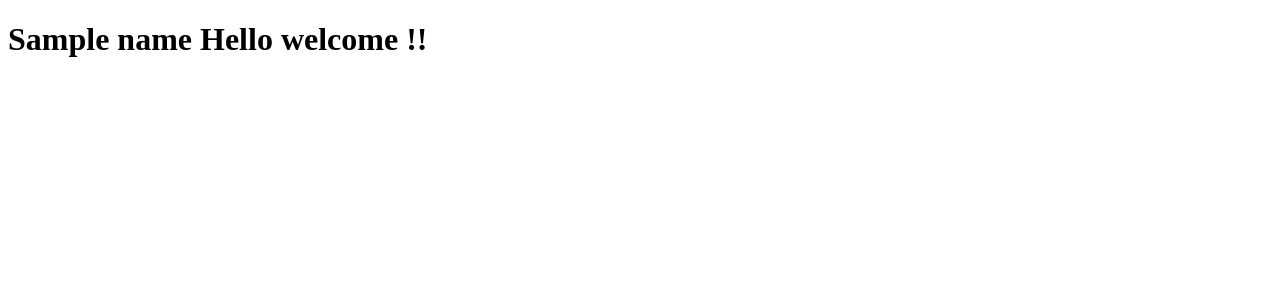
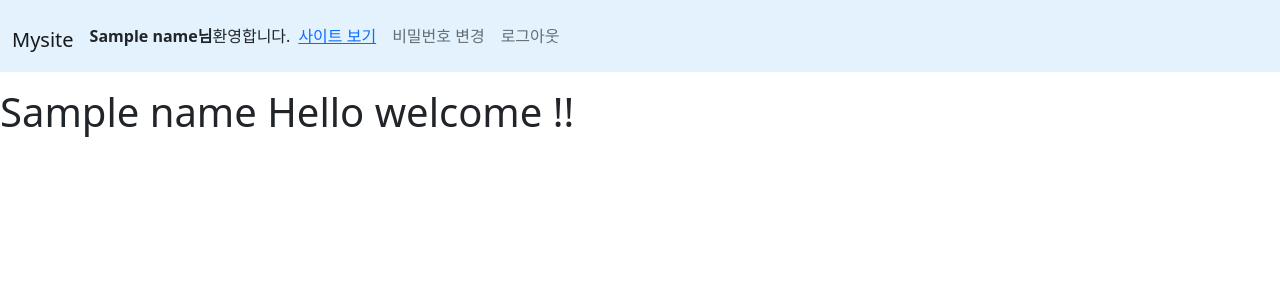
Before and after one commit to Frankensosege/email-login, a Django app: template templates/welcome.html in a window 1280 px wide. Shown: the top 300 px of the page. Run offline with Django 3.2, Linux system fonts and the light colour scheme; the template is opened without the code that fills it: most values are stand-ins (such as "Sample title", 1, 10 or a date in 2020); some libraries are stand-ins or nearby versions.

Commit message:
20230415-3

```diff
--- a/templates/login.html
+++ b/templates/login.html
@@ -36,6 +36,7 @@ height: 100%;
         <div class="col-md-9 col-lg-6 col-xl-5">
           <img src="https://mdbcdn.b-cdn.net/img/Photos/new-templates/bootstrap-login-form/draw2.webp"
             class="img-fluid" alt="Sample image">
+          <!--img src="{% static 'img/lenna.bmp' %}" class="img-fluid" alt="Sample image"/-->
         </div>
         <div class="col-md-8 col-lg-6 col-xl-4 offset-xl-1">
           <form method="post" action="{% url 'login:login' %}">
--- a/templates/signup.html
+++ b/templates/signup.html
@@ -72,7 +72,8 @@ height: 100%;
             </div>
 
             <div class="text-center text-lg-start mt-4 pt-2">
-              <button type="submit" class="btn btn-primary btn-lg"  style="padding-left: 2.5rem; padding-right: 2.5rem;">가입</button>
+              <button type="submit" class="btn btn-primary btn-lg" style="padding-left: 2.5rem; padding-right: 2.5rem;">가입</button>
+              <button type="submit" class="btn btn-primary btn-lg" formaction="{% url 'login:cancel' %}">취소</button>
             </div>
 
           </form>
--- a/templates/welcome.html
+++ b/templates/welcome.html
@@ -1,13 +1,45 @@
+{% load static %}
+
 <!DOCTYPE html>
 <html lang="en">
 <head>
     <meta charset="UTF-8">
+    <link rel="stylesheet" type="text/css" href="{% static 'css/bootstrap.min.css' %}">
     <title>Home</title>
 </head>
 <body>
-    <p>
-        <h1> {{ name }} Hello welcome !! </h1>
+    <!-- Header -->
 
-    </p>
+    <nav class="navbar navbar-expand-lg navbar-light" style="background-color: #e3f2fd;">
+        <div class="container-fluid">
+            <h1 id="site-name"><a class="navbar-brand" href="#">Mysite</a></h1>
+            <button class="navbar-toggler" type="button" data-bs-toggle="collapse" data-bs-target="#navbarText" aria-controls="navbarText" aria-expanded="false" aria-label="Toggle navigation">
+              <span class="navbar-toggler-icon"></span>
+            </button>
+
+            <div class="collapse navbar-collapse" id="navbarText">
+                <strong>{{ name }}님</strong>환영합니다.
+                <ul class="navbar-nav me-auto mb-2 mb-lg-0">
+                    <li class="nav-link active" class="nav-item">
+                        <a href="/">사이트 보기</a>
+                    </li>
+                    <li class="nav-item">
+                        <a class="nav-link" href="...">비밀번호 변경</a>
+                    </li>
+                    <li class="nav-item">
+                        <a class="nav-link" href="{% url 'login:logout' %}">로그아웃</a>
+                    </li>
+                </ul>
+            </div>
+        </div>
+    </nav>
+
+    <!-- END Header -->
+        <div class="main" id="main">
+            <p>
+                <h1> {{ name }} Hello welcome !! </h1>
+
+            </p>
+        </div>
 </body>
 </html>
--- a/urls.py
+++ b/urls.py
@@ -7,6 +7,8 @@ app_name = 'login'
 urlpatterns = [
     # path('', auth_views.LoginView.as_view(template_name='login.html'), name='login'),
     path('', views.userlogin, name='login'),
+    path('logout/', views.userLogout, name='logout'),
     path('signup/', views.signup, name='signup'),
     path('welcome/(?<nickname>)', views.welcome, name='welcome'),
+    path('cancel/', views.cancel, name='cancel'),
 ]
```
Also changed, not shown: forms.py (+18 -10 lines), models.py (+4 -3 lines), views.py (+9 -6 lines), static/img/lenna.bmp (added).
